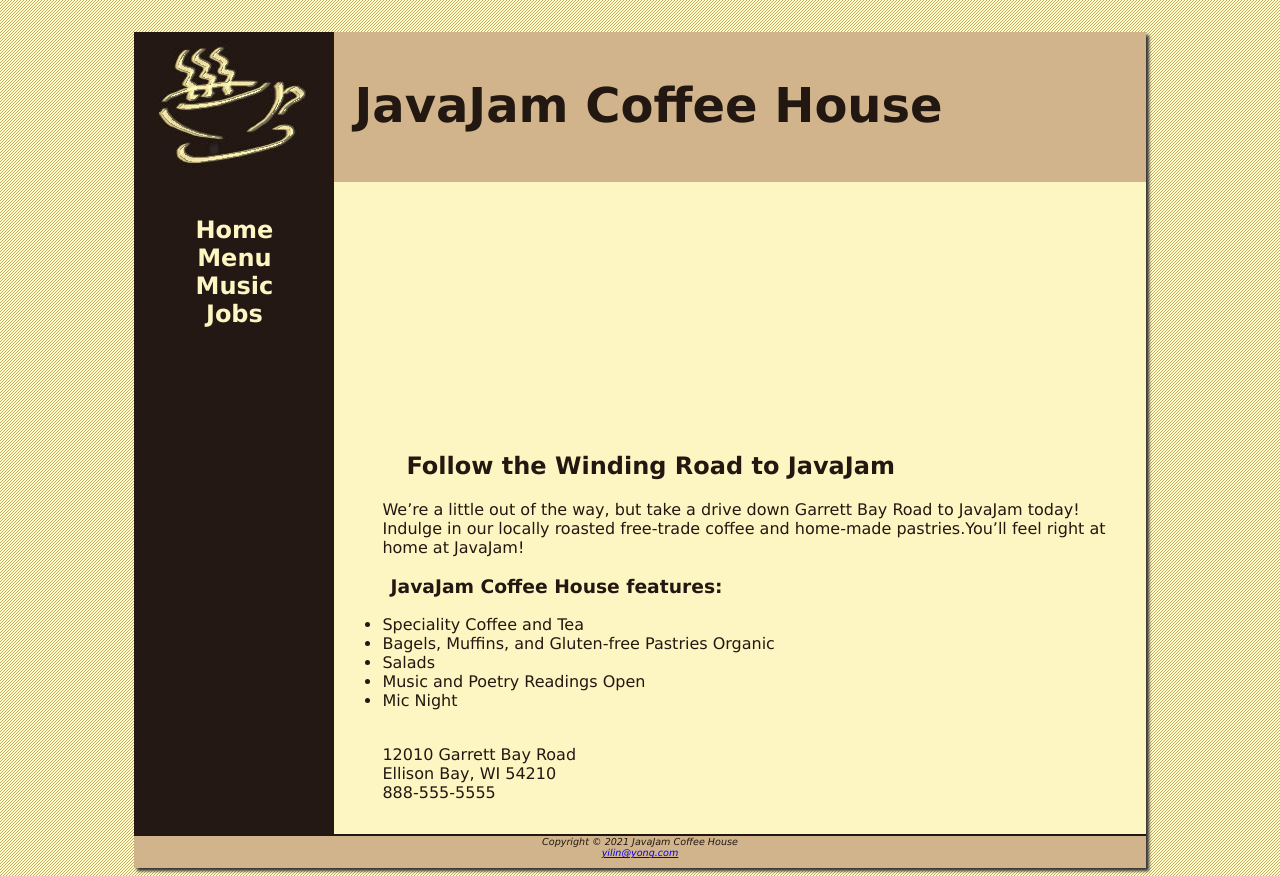
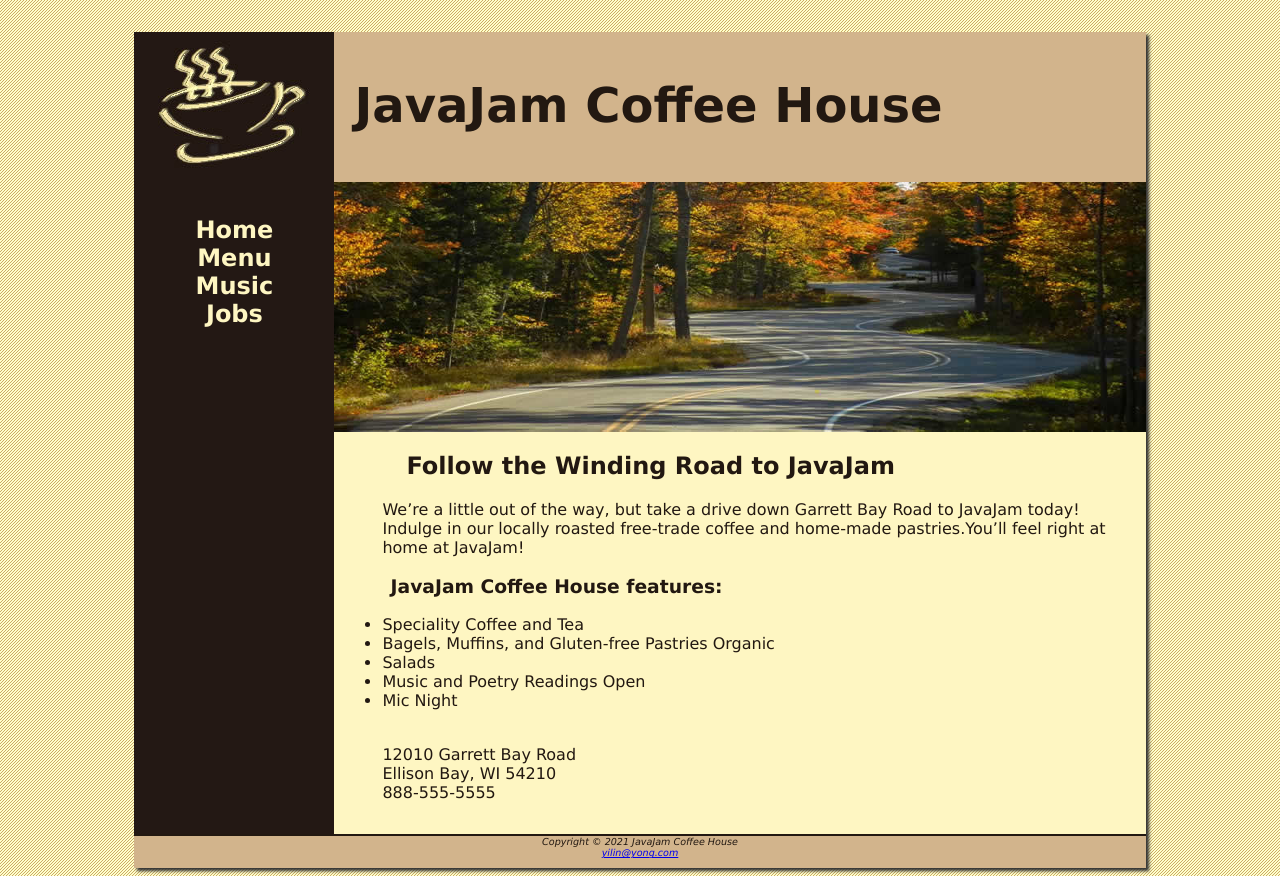
Before and after one commit to yilinnnnnnnnnn/yilin, a plain HTML site: page index.html in a window 1280 px wide. Drawn offline with Linux system fonts and the light colour scheme; files whose address does not match are found by name.

Commit message:
Update javajam.css

```diff
--- a/javajam.css
+++ b/javajam.css
@@ -7,7 +7,7 @@ header, nav, main, footer{
 }
 
 #heroroad {
-    background-image: url('images/heroroad.jpg');
+    background-image: url('heroroad.jpg');
     background-size: 100% 100%;
     height: 250px;
 }
```
